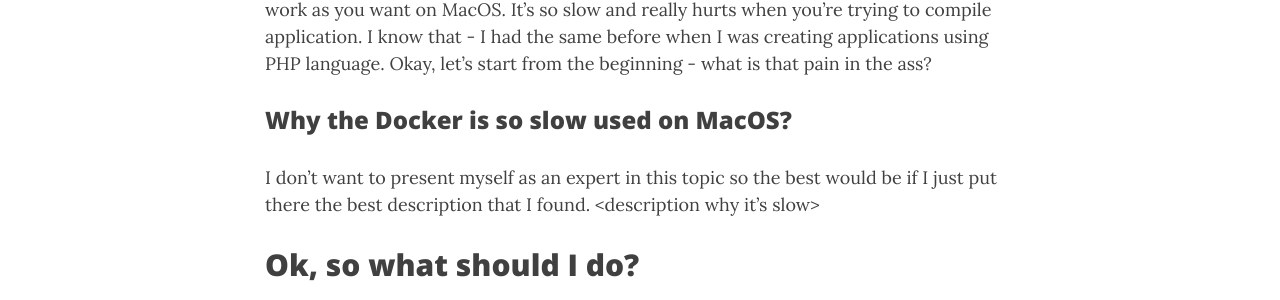
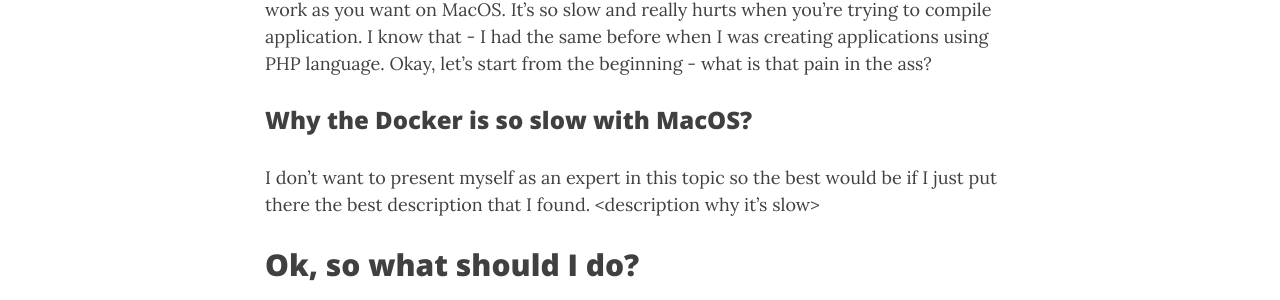
Before and after one commit to patrykwozinski/patrykwozinski.github.io, a Jekyll site: the page built from _posts/2020-10-18-elixir-docker-mac-how-to-survive.md, in a window 1280 px wide and 900 px high, scrolled down 303 px. Shown: the part 157-457 px from the top of the window. Built offline with Jekyll 4.4.1, drawn with Linux system fonts in a browser that asks for light colours; nearby versions of some CDN libraries; comment, search, counter and statistics services are not loaded.

```diff
--- a/_posts/2020-10-18-elixir-docker-mac-how-to-survive.md
+++ b/_posts/2020-10-18-elixir-docker-mac-how-to-survive.md
@@ -11,7 +11,7 @@
 ## Let's talk about the Docker on Mac
 Maybe you were thinking about using Docker for your development, but... meh, it doesn't work as you want on MacOS. It's so slow and really hurts when you're trying to compile application. I know that - I had the same before when I was creating applications using PHP language. Okay, let's start from the beginning - what is that pain in the ass?
 
-### Why the Docker is so slow used on MacOS?
+### Why the Docker is so slow with MacOS?
 I don't want to present myself as an expert in this topic so the best would be if I just put there the best description that I found.
 <description why it's slow>
 
```
